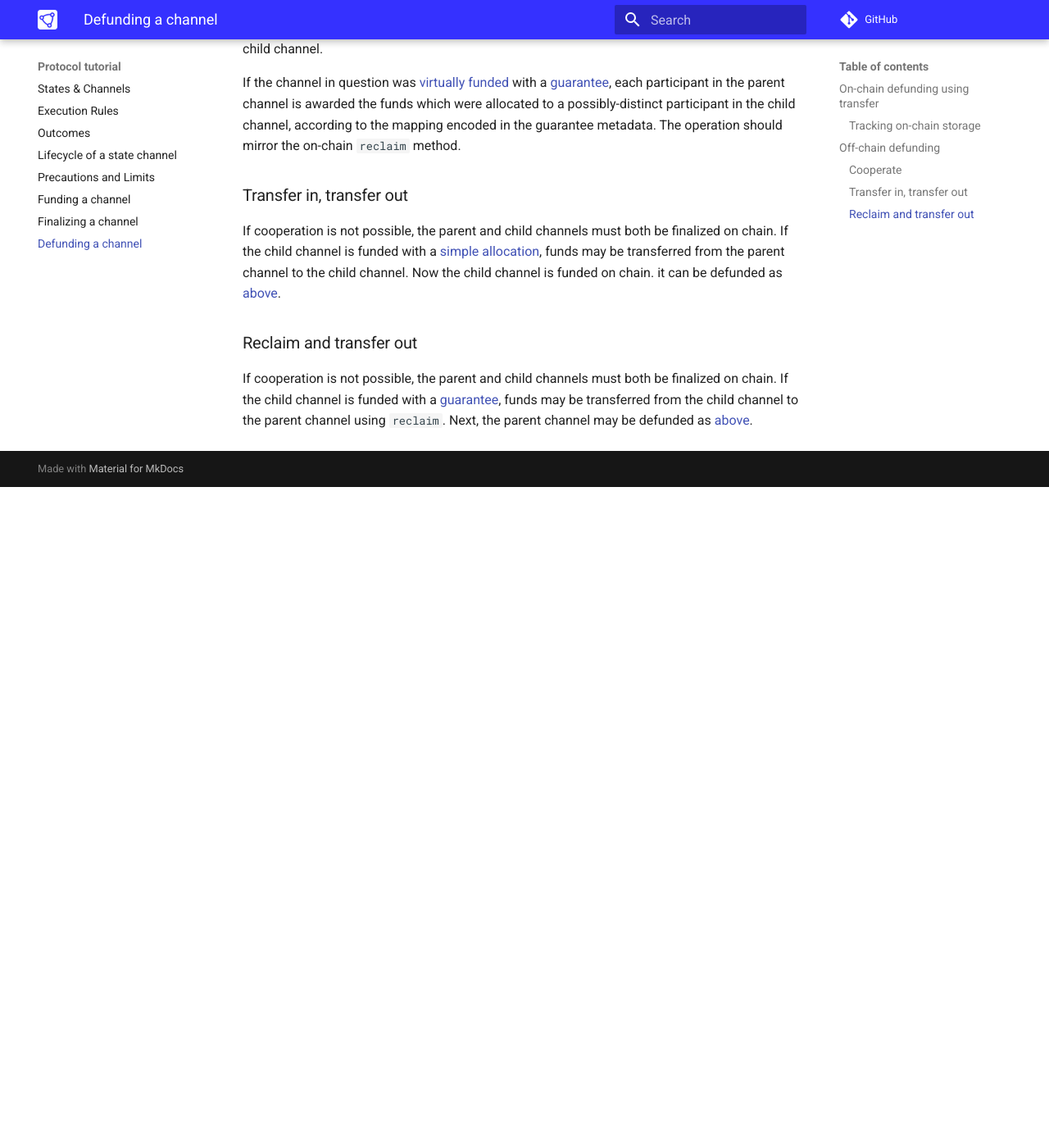
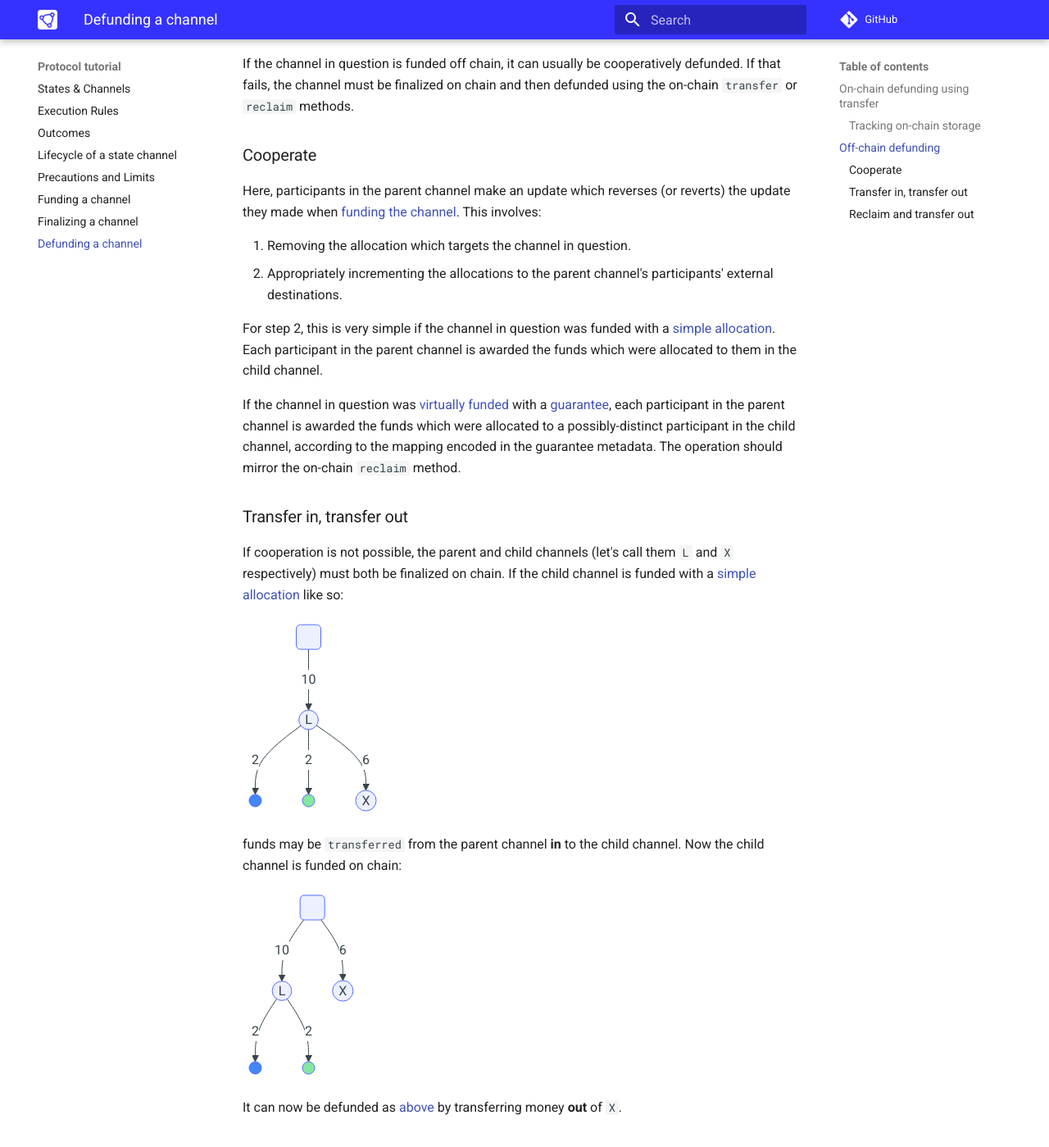
Before and after one commit to statechannels/go-nitro, an MkDocs documentation site: the page built from docs/protocol-tutorial/0080-defunding-a-channel.md, in a window 1280 px wide and 1400 px high, scrolled down 1832 px. Shown: the whole window at 82% size. Built offline with MkDocs 1.6.1 and Material for MkDocs 9.7.7, drawn with Linux system fonts in a browser that asks for light colours; comment, search, counter and statistics services are not loaded; before the commit the page ends 2426 px from its top, so only the background shows below that; some of the changed lines change nothing that is shown; some of the changed text lies outside the part shown.

Commit message:
add diagram for on chain defunding

````diff
--- a/docs/protocol-tutorial/0080-defunding-a-channel.md
+++ b/docs/protocol-tutorial/0080-defunding-a-channel.md
@@ -42,6 +42,40 @@
 2. If the channel was concluded on the happy path, we can use this default value
 3. This magic value (a zero length array) implies we want to pay out all of the allocationItems (in this case there is only one)
 
+Visually, we can see some of the on-chain funding for the channel has been transferred directly to one the channel's participants:
+
+=== "Before"
+
+    ```mermaid
+    graph TD;
+    linkStyle default interpolate basis;
+    ETHAssetHolder( )
+    ledger((L))
+    me(( )):::me
+    hub(( )):::hub
+    ETHAssetHolder-->|10|ledger;
+    ledger-->|5|me;
+    ledger-->|5|hub;
+    classDef me fill:#4287f5
+    classDef hub fill:#85e69f
+    classDef bob fill:#d93434
+    ```
+
+=== "After"
+
+    ```mermaid
+    graph TD;
+    linkStyle default interpolate basis;
+    ETHAssetHolder( )
+    me(( )):::me
+    hub(( )):::hub
+    ETHAssetHolder-->|5|me;
+    ETHAssetHolder-->|5|hub;
+    classDef me fill:#4287f5
+    classDef hub fill:#85e69f
+    classDef bob fill:#d93434
+    ```
+
 !!! info
 
     There is a convenience method `oncludeAndTransferAllAssets` which combines concluding with transferring for every asset --  batching them to save gas.
@@ -69,7 +103,45 @@
 
 ### Transfer in, transfer out
 
-If cooperation is not possible, the parent and child channels must both be finalized on chain. If the child channel is funded with a [simple allocation](./0030-outcomes.md#simple-allocations), funds may be transferred from the parent channel to the child channel. Now the child channel is funded on chain. it can be defunded as [above](#on-chain-defunding-using-transfer).
+If cooperation is not possible, the parent and child channels (let's call them `L` and `X` respectively) must both be finalized on chain. If the child channel is funded with a [simple allocation](./0030-outcomes.md#simple-allocations) like so:
+
+```mermaid
+graph TD;
+linkStyle default interpolate basis;
+ETHAssetHolder( )
+ledger((L))
+channel((X))
+me(( )):::me
+hub(( )):::hub
+ETHAssetHolder-->|10|ledger;
+ledger-->|2|me;
+ledger-->|2|hub;
+ledger-->|6|channel;
+classDef me fill:#4287f5
+classDef hub fill:#85e69f
+classDef bob fill:#d93434
+```
+
+funds may be `transferred` from the parent channel **in** to the child channel. Now the child channel is funded on chain:
+
+```mermaid
+graph TD;
+linkStyle default interpolate basis;
+ETHAssetHolder( )
+ledger((L))
+channel((X))
+me(( )):::me
+hub(( )):::hub
+ETHAssetHolder-->|10|ledger;
+ledger-->|2|me;
+ledger-->|2|hub;
+ETHAssetHolder-->|6|channel;
+classDef me fill:#4287f5
+classDef hub fill:#85e69f
+classDef bob fill:#d93434
+```
+
+It can now be defunded as [above](#on-chain-defunding-using-transfer) by transferring money **out** of `X`.
 
 ### Reclaim and transfer out
 
````
